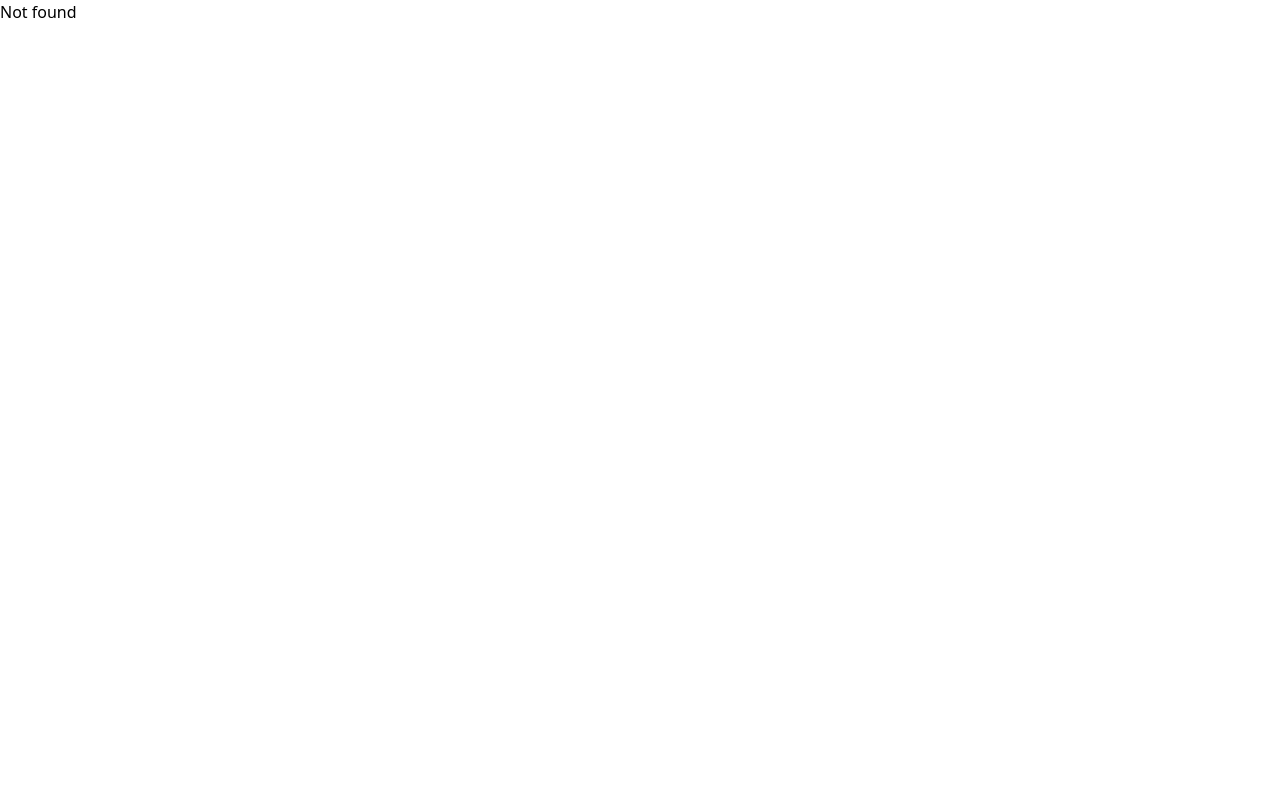
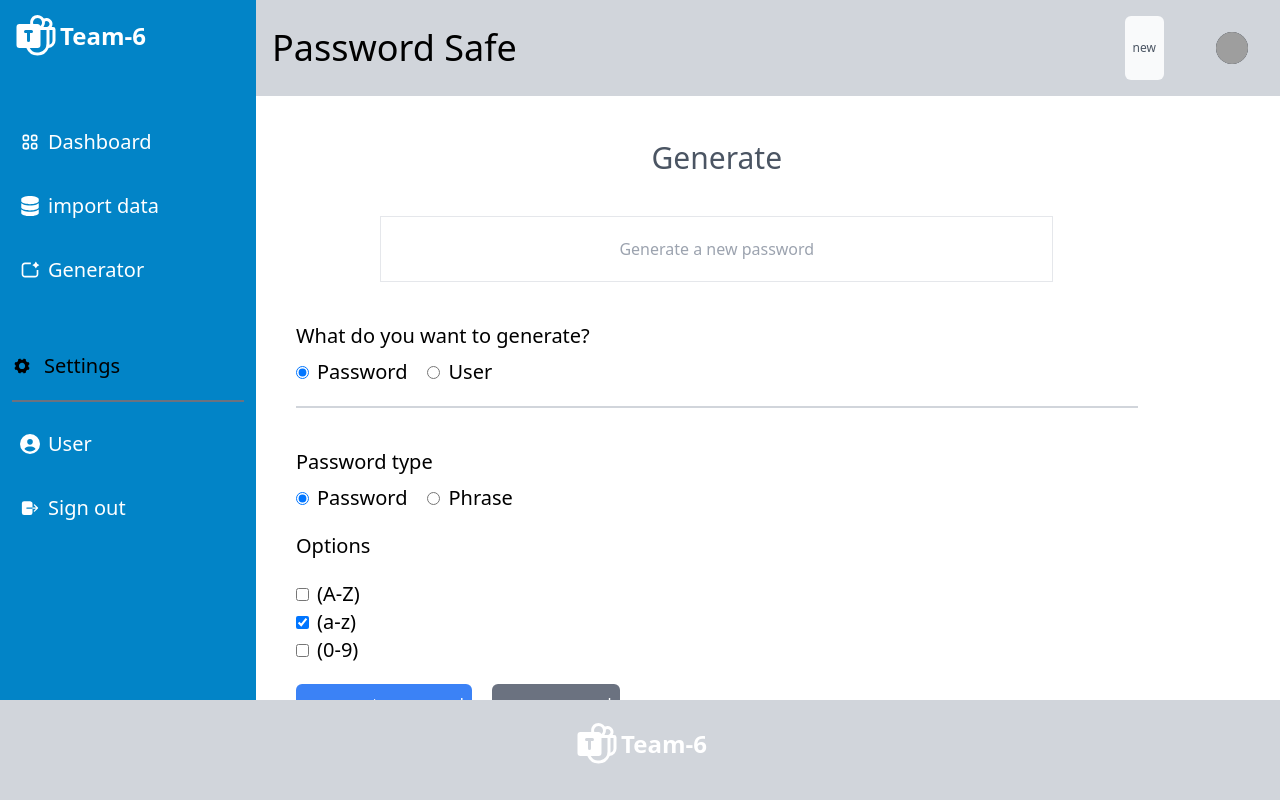
Before and after one commit to kyolkl/Front-end-Devathon, a React (Vite) app: page /generator in a window 1280 px wide. Built offline with nearby package versions, Linux system fonts and the light colour scheme; grey boxes are pictures that could not be loaded.

Commit message:
add function file generation

```diff
--- a/src/App.tsx
+++ b/src/App.tsx
@@ -4,7 +4,8 @@ import HomePage from "./page/HomePage";
 import LoginPage from "./page/LoginPage";
 import RegisterView from "./page/RegisterPage";
 import AuthLayout from "./layouts/AuthLayout";
-import ProfileUser from "./components/dashboard/ProfileUser";
+import ProfileUser from "./page/ProfileUser";
+import Generate from "./page/GeneratePage";
 
 function App() {
   return (
@@ -14,6 +15,7 @@ function App() {
           <Route element={<AppLayout />}>
             <Route path="/dashboard" element={<HomePage />} />
             <Route path="/user/settings" element={<ProfileUser />} />
+            <Route path="/generator" element={<Generate />} />
           </Route>
           <Route element={<AuthLayout />}>
             <Route path="/" element={<LoginPage />} />
--- a/src/components/dashboard/LinksMenu.tsx
+++ b/src/components/dashboard/LinksMenu.tsx
@@ -8,13 +8,18 @@ interface ILinksMenu {
   };
 }
 
+const handleClick = (path: string) => {
+  console.log(path);
+};
+
 function LinksMenu({ item }: ILinksMenu) {
+  console.log(item.path);
   return (
     <Link
       to={item.path}
-      className="flex flex-col p-2 mt-5 hover:bg-gray-200 rounded-md text-white cursor-pointer text-xl"
+      className="flex flex-col p-2 mt-5 hover:bg-gray-200 rounded-md text-white cursor-pointer w-[50px] md:w-full text-xl"
     >
-      <div className="flex items-center gap-2">
+      <div className="flex items-center justify-center gap-2 text-3xl md:text-xl md:justify-start ">
         {<item.icon />}
         <span className="hidden md:block">{item.label}</span>
       </div>
--- /dev/null
+++ b/src/components/generate/GeneratePassword.tsx
@@ -0,0 +1,76 @@
+type Props = {
+  isGenerate: boolean;
+};
+
+function GeneratePassword({ isGenerate }: Props) {
+  return (
+    <article className={`mt-10 ${!isGenerate ? "block" : "hidden"}`}>
+      <p>Password type</p>
+      {/*seleccionar password number o phrase */}
+      <section className="flex gap-5 mt-2">
+        <div>
+          <input
+            type="radio"
+            name="passwordOption"
+            id="password"
+            value="password"
+            checked
+          />
+          <label htmlFor="password" className="ml-2">
+            Password
+          </label>
+        </div>
+        <div>
+          <input
+            type="radio"
+            name="passwordOption"
+            id="phrase"
+            value="phrase"
+          />
+          <label htmlFor="phrase" className="ml-2">
+            Phrase
+          </label>
+        </div>
+      </section>
+      {/*Length */}
+      <section className="mt-5">
+        <p className="mb-5">Options</p>
+        {/*(A-Z)*/}
+        <div>
+          <input
+            type="checkbox"
+            name="upercase"
+            id="upercase"
+            aria-label="Mayuscula (A-Z)"
+            value="upercase"
+          />
+          <label htmlFor="upercase" className="ml-2">
+            (A-Z)
+          </label>
+        </div>
+        {/*az*/}
+        <div>
+          <input
+            type="checkbox"
+            name="lowercase"
+            id="lowercase"
+            aria-label="Minúsculas (a-z)"
+            value="lowercase"
+            checked
+          />
+          <label htmlFor="lowercase" className="ml-2">
+            (a-z)
+          </label>
+        </div>
+        <div>
+          <input type="checkbox" name="number" id="number" value="number" />
+          <label htmlFor="number" className="ml-2">
+            (0-9)
+          </label>
+        </div>
+      </section>
+    </article>
+  );
+}
+
+export default GeneratePassword;
--- /dev/null
+++ b/src/components/generate/GenerateUser.tsx
@@ -0,0 +1,26 @@
+type Props = {
+  isGenerate: boolean;
+};
+
+function GenerateUser({ isGenerate }: Props) {
+  console.log(isGenerate);
+  return (
+    <div className={`mt-10 ${isGenerate ? "block" : "hidden"}`}>
+      <p className="mb-2">Opciones</p>
+      <div>
+        <input type="checkbox" name="capitalizar" id="capitalizar" />
+        <label htmlFor="capitalizar" className="ml-2">
+          Capitalizar
+        </label>
+      </div>
+      <div>
+        <input type="checkbox" name="incluirnúmero" id="incluirnúmero" />
+        <label htmlFor="incluirnúmero" className="ml-2">
+          Incluir número
+        </label>
+      </div>
+    </div>
+  );
+}
+
+export default GenerateUser;
--- a/src/libs/navegate.ts
+++ b/src/libs/navegate.ts
@@ -8,19 +8,19 @@ export const DASHBOARD = [
   {
     key: "dashboard",
     label: "Dashboard",
-    parh: "/dashboard",
+    path: "/dashboard",
     icon: HiOutlineViewGrid ,
   },
   {
     key: "importdata",
     label: "import data",
-    parh: "/import-data",
+    path: "/import-data",
     icon: FaDatabase ,
   },
   {
     key: "generator",
     label: "Generator",
-    parh: "/generator",
+    path: "/generator",
     icon: RiAiGenerate ,
   }
 ]
@@ -28,7 +28,7 @@ export const SETTINGS = [
   {
     key: "user",
     label: "User",
-    parh: "/user",
+    path: "/user",
     icon: FaCircleUser ,
   },
   {
--- /dev/null
+++ b/src/page/GeneratePage.tsx
@@ -0,0 +1,62 @@
+import { useState } from "react";
+import GenerateUser from "../components/generate/GenerateUser";
+import GeneratePassword from "../components/generate/GeneratePassword";
+
+function Generate() {
+  const [isGenerate, setIsGenerate] = useState<boolean>(false);
+
+  return (
+    <section className="w-[90%] p-10">
+      <div className="w-full h-full flex flex-col justify-center items-center gap-10">
+        <h1 className="text-3xl text-gray-600">Generate</h1>
+        <p className="text-gray-400 border p-5 w-[80%] text-center">
+          Generate a new password
+        </p>
+      </div>
+      {/*radio */}
+
+      <div className="mt-10 text-xl">
+        <p>What do you want to generate?</p>
+        <div className="flex mt-2 gap-5 border-b-2 border-gray-300">
+          <div>
+            <input
+              type="radio"
+              name="password"
+              id="password"
+              onClick={() => setIsGenerate(false)}
+              checked
+            />
+            <label htmlFor="password" className="ml-2">
+              Password
+            </label>
+          </div>
+          <div className="mb-5">
+            <input
+              type="radio"
+              name="password"
+              id="user"
+              onClick={() => setIsGenerate(true)}
+            />
+            <label htmlFor="password" className="ml-2">
+              User
+            </label>
+          </div>
+        </div>
+        {/*check */}
+        <GenerateUser isGenerate={isGenerate} />
+        <GeneratePassword isGenerate={isGenerate} />
+      </div>
+      {/*content checkout radio */}
+      <div className="flex gap-5 mt-5">
+        <button className="bg-blue-500 hover:bg-blue-600 text-white p-2 rounded-md">
+          regenerate password
+        </button>
+        <button className="bg-gray-500 hover:bg-gray-600 text-white p-2 rounded-md">
+          copy password
+        </button>
+      </div>
+    </section>
+  );
+}
+
+export default Generate;
--- a/src/components/dashboard/ProfileUser.tsx
+++ b/src/page/ProfileUser.tsx
@@ -2,7 +2,7 @@ function ProfileUser() {
   return (
     <section className="p-5">
       <h1 className="text-2xl font-semibold ">Profie User</h1>
-      <div className="mt-10 flex gap-5 items-center ">
+      <div className="mt-10 flex gap-5 items-center">
         <div>
           <p>name: admi</p>
           <p>password: *********</p>
```
